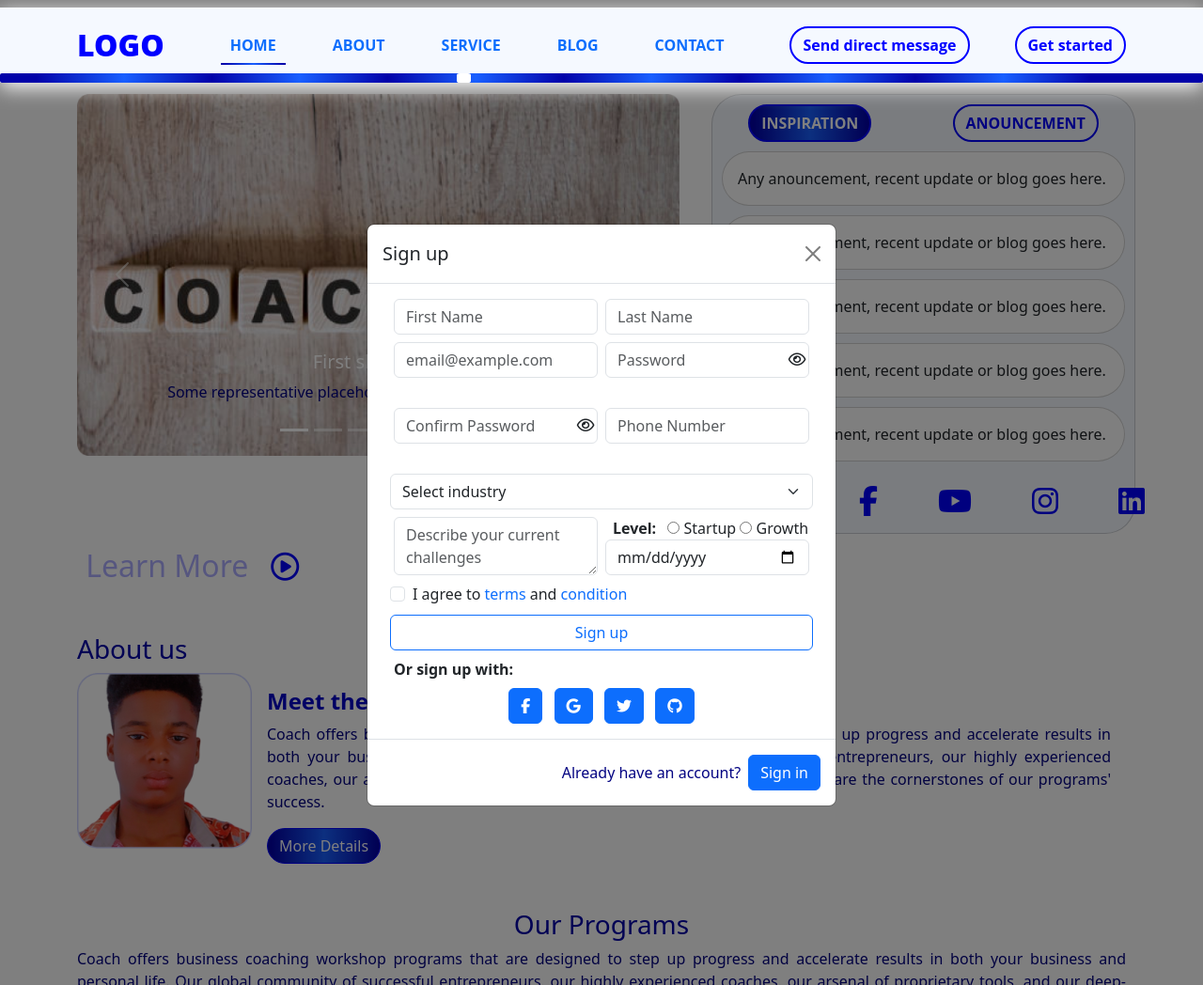
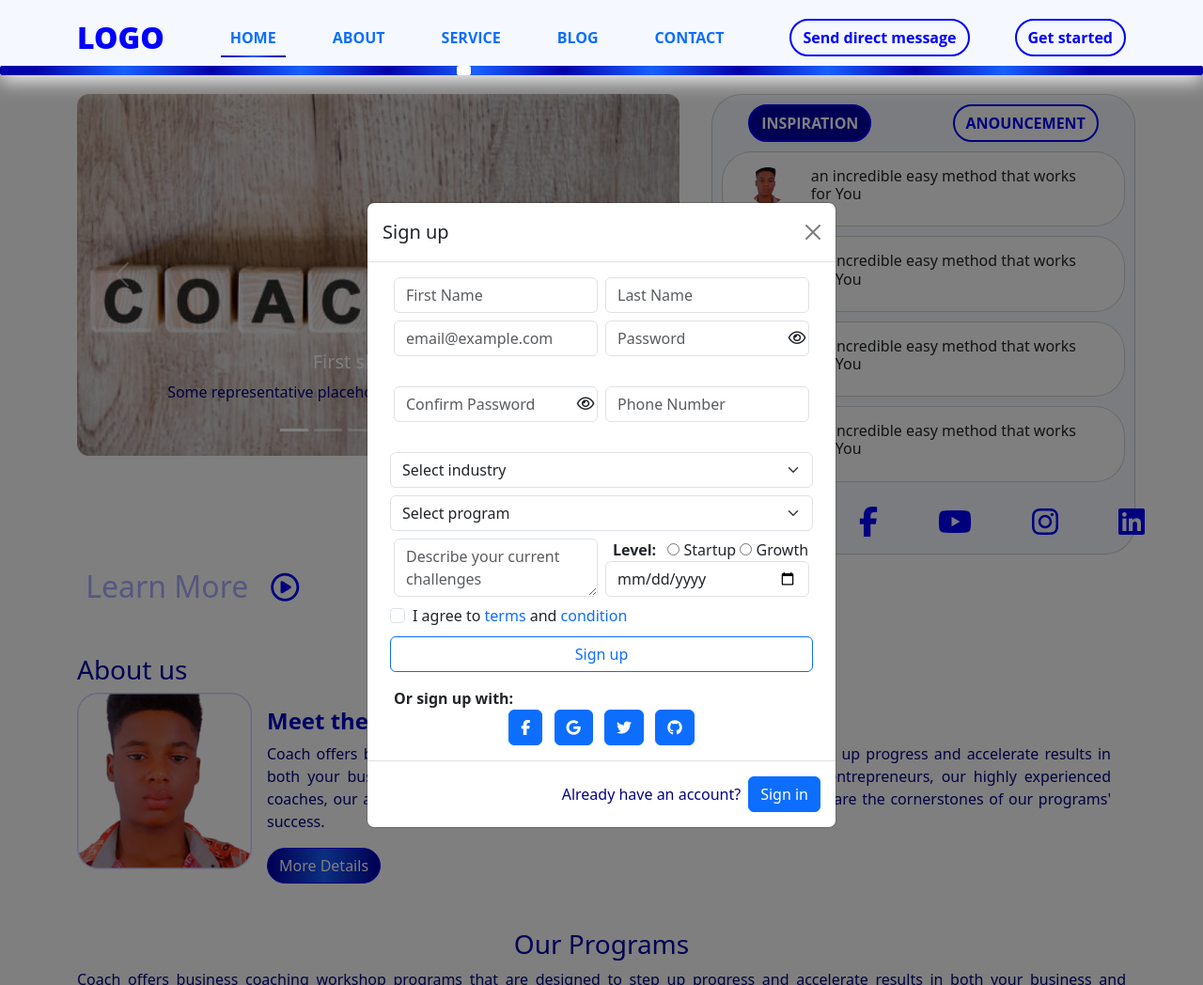
Before and after one commit to jvc-byte/coaching-site, a PHP site: page /HTML/index.php in a window 1280 px wide, after a click on "Get started". Shown: the whole page at 94% size. Run offline with PHP 8.4, Linux system fonts and the light colour scheme; some libraries are stand-ins or nearby versions; some web fonts are replaced.

Commit message:
started working on our programs to add modal

```diff
--- a/BLOG SITE/CSS/style.css
+++ b/BLOG SITE/CSS/style.css
@@ -14,6 +14,7 @@ a {
 /* CSS FOR HEADER.PHP STARTS HERE */
 .navbar {
     margin: 0.5em auto;
+    margin-top: 0;
     width: 100%;
     height: 5em;
     background-color: rgb(245, 249, 255);
@@ -88,12 +89,12 @@ a {
     }
 
     .navbar::after {
-       display: none;
+        display: none;
     }
 }
 
 @media (max-width: 235px) {
-    .get-started {
+    .anouncebtn {
         margin-top: 5px;
     }
 }
@@ -185,8 +186,8 @@ a {
 }
 
 /* CSS FOR HEADER.PHP ENDS HERE */
-
-
+/**********************************************************************************************************************/
+/**********************************************************************************************************************/
 /* CSS FOR INDEX.PHP STARTS HERE */
 body {
     margin-top: 100px;
@@ -197,6 +198,12 @@ body {
     top: -50%;
     left: 90%;
     cursor: pointer;
+}
+
+.forgotPass,
+.rememberMe {
+    margin-top: -0.1rem;
+    margin-bottom: 1rem;
 }
 
 .btn-toolbar {
@@ -212,12 +219,11 @@ body {
     margin: 0 10px 10px 10px;
 }
 
-#btn1,
-#btn2 {
+.inspirebtn,
+.anouncebtn {
     background-color: white;
     border-radius: 2rem;
     border: 2px solid blue;
-    background: none;
     color: blue;
     font-family: Open Sans;
     font-size: 1rem;
@@ -225,12 +231,11 @@ body {
     font-weight: 700;
 }
 
-#btn1,
-#btn2:hover {
-    background: linear-gradient(to right, rgba(2, 2, 169, 1) 3%, rgba(25, 95, 255, 1), rgba(2, 2, 169, 1) 98%);
+.inspirebtn,
+.anouncebtn:hover {
+    background-color: #0202a9;
     color: white;
-    border: 2px solid blue;
-    transition: .7s;
+    transition: .5s;
 }
 
 .socials .card-link i {
@@ -285,6 +290,12 @@ body {
 
 .success_card {
     height: 100%;
+    overflow: hidden;
+}
+
+.success_card img:hover {
+    transform: scale(1.15);
+    transition: transform 0.3s ease;
 }
 
 @media (max-width:768px) {
@@ -418,9 +429,13 @@ p {
     /* Initially hide the button */
 }
 
+#anouncement {
+    display: none;
+}
+
 /* CSS FOR INDEX.PHP ENDS HERE */
-
-
+/*************************************************************************************************************************/
+/*************************************************************************************************************************/
 /* CSS FOR FOOTER.PHP STARTS HERE */
 footer.bd-footer {
     color: white;
@@ -451,3 +466,4 @@ footer a {
 }
 
 /* CSS FOR FOOTER.PHP ENDS HERE */
+/***********************************************************************************************************************/
--- a/BLOG SITE/HTML/index.php
+++ b/BLOG SITE/HTML/index.php
@@ -73,6 +73,13 @@
                                 <option value="healthcare">Healthcare</option>
                                 <option value="agric">Agriculture</option>
                             </select>
+                            <select class="form-select col-6" id="industry" name="industry"
+                                aria-label="Select industry">
+                                <option selected>Select program</option>
+                                <option value="tech">classic</option>
+                                <option value="healthcare">p2p</option>
+                                <option value="agric">virtual</option>
+                            </select>
                             <!--Textarea-->
                             <div class="col-6">
                                 <textarea id="TextArea" class="md-textarea form-control"
@@ -101,6 +108,10 @@
                             </div>
                             <!-- sign up button -->
                             <button class="btn btn-outline-primary">Sign up</button>
+                        </div>
+                    </form>
+                    <div class="container mt-3">
+                        <div class="row">
                             <!-- Social sign up icon header -->
                             <strong>Or sign up with:</strong>
                             <!-- Social sign up icons starts -->
@@ -123,7 +134,7 @@
                             </div>
                             <!-- Social sign up icons ends -->
                         </div>
-                    </form>
+                    </div>
                     <!-- sign up form ends -->
                 </div>
                 <!-- modal body ends -->
@@ -167,16 +178,20 @@
                                     required><i class="fa-regular fa-eye fa-bounce pass_eye" id="passwordeye3"></i>
                             </div>
 
-                            <div class="form-check col-6">
+                            <div class="form-check rememberMe col-6">
                                 <input class="form-check-input" type="checkbox" value="" id="flexCheckDefault" required>
                                 <label class="form-check-label" for="flexCheckDefault">Remember me</label>
                             </div>
-                            <div class="col-6 text-end">
+                            <div class="col-6 forgotPass text-end">
                                 <!-- Simple link -->
                                 <a href="#!">Forgot password?</a>
                             </div>
                             <button class="btn btn-outline-primary">Sign in</button>
-                            <!-- Social sing up buttons -->
+                        </div>
+                    </form>
+                    <div class="container mt-4">
+                        <div class="row">
+                            <!-- Social sign up buttons -->
                             <b>Or sign in with:</b>
                             <div class="text-center">
                                 <button type="button" class="btn btn-primary btn-floating mx-1">
@@ -196,7 +211,7 @@
                                 </button>
                             </div>
                         </div>
-                    </form>
+                    </div>
                     <!-- sign in form ends -->
                 </div>
                 <!-- sign in modal body ends -->
@@ -267,7 +282,7 @@
                                         our arsenal of proprietary tools, and our deep-dive strategy sessions are the
                                         cornerstones of our programs' success.
                                     </p>
-                                    <a href="#" class="btn btn-outline-primary detail">More Details</a>
+                                    <a href="#" id="aboutusmoredetailbtn" class="btn btn-outline-primary detail">More Details</a>
                                     </p>
                                 </div>
                             </div>
--- a/BLOG SITE/include/ourProgramCard.php
+++ b/BLOG SITE/include/ourProgramCard.php
@@ -2,7 +2,7 @@
     <div class="card success_card">
         <img src="../IMAGE/div.post-image.png" class="card-img-top" alt="...">
         <div class="card-body">
-            <h5 class="card-title">The Signature Program - Classic</h5>
+            <h5 class="card-title">The Epicurean Program - Classic</h5>
             <p class="card-text">Our in-person workshops allow you to become fully immersed in the
                 strategy and planning of your life and business while connecting with your coach and
                 the
@@ -12,8 +12,8 @@
             </p>
         </div>
         <div class="card-body">
-            <a href="#" class="card-link btn btn-outline-primary  cardLink">More Details</a>
-            <a href="#" class="card-link btn btn-outline-primary cardLink">Levels, Dates & Fees</a>
+            <a href="#" class="card-link btn btn-outline-primary  cardLink" data-bs-toggle="modal"
+                data-bs-target="#classicprog">More Details</a>
         </div>
     </div>
 </div>
@@ -22,7 +22,7 @@
     <div class="card success_card">
         <img src="../IMAGE/div.post-image (1).png" class="card-img-top" alt="...">
         <div class="card-body">
-            <h5 class="card-title">The Signature Program - P2P</h5>
+            <h5 class="card-title">The Odyssey Program - P2P</h5>
             <p class="card-text">Our online workshops give you the proven benefits of Strategic
                 Coach
                 with the flexibility you need. With the ability to attend from anywhere in the
@@ -42,7 +42,7 @@
     <div class="card success_card">
         <img src="../IMAGE/div.post-image (1).png" class="card-img-top" alt="...">
         <div class="card-body">
-            <h5 class="card-title">The Signature Program - Virtual</h5>
+            <h5 class="card-title">The Astral Program - Virtual</h5>
             <p class="card-text">Our online workshops give you the proven benefits of Strategic
                 Coach
                 with the flexibility you need. With the ability to attend from anywhere in the
@@ -57,3 +57,50 @@
         </div>
     </div>
 </div>
+
+
+
+<!-- Modal for book advert starts -->
+<div class="modal fade" id="classicprog" tabindex="-1" aria-labelledby="staticBackdropLabel" aria-hidden="true">
+    <div class="modal-dialog modal-dialog-centered modal-dialog-scrollable">
+        <div class="modal-content BookModal">
+            <div class="modal-header">
+                <h1 class="modal-title fs-5" id="staticBackdropLabel">The Epicurean Program - Classic</h1>
+                <button type="button" class="btn-close" data-bs-dismiss="modal" aria-label="Close"></button>
+            </div>
+            <div class="modal-body">
+                <div>
+                    <p><b>Coaching Content:</b> Classic programs
+                        typically cover fundamental topics such as business ideation, marketresearch, business planning,
+                        marketing strategies, financial management, and scaling for growth.
+                    </p>
+                </div>
+                <div>
+                    <p><b>Level:</b> This program is designed for entrepreneurs who are in the early stages of their
+                        business journey, often at the startup phase.
+                    </p>
+                </div>
+
+                <div>
+                    <p>
+                        <b>Dates:</b> The program
+                        may be offered on a specific start and end date, with regular sessions over a set duration, such
+                        as 12 weeks.
+                    </p>
+                </div>
+                <div>
+                    <p>
+                        <b>Fees:</b> The fees for classic programs can vary widely depending on the coaching
+                        provider, the duration of the program, and the depth of coaching offered. It's common to find
+                        both free and paid classic programs, with paid programs ranging from a few hundred to a few
+                        thousand dollars.
+                    </p>
+                </div>
+            </div>
+            <div class="modal-footer">
+                <a href="#" class="card-link btn btn-outline-primary cardLink">Levels, Dates & Fees</a>
+            </div>
+        </div>
+    </div>
+</div>
+<!-- Modal for book advert ends -->
--- a/BLOG SITE/include/sliderCard.php
+++ b/BLOG SITE/include/sliderCard.php
@@ -1,13 +1,13 @@
 <div class="card carde main-card" style="width: 100%;">
     <div class="btn-toolbar justify-content-evenly" role="toolbar" aria-label="Toolbar with button groups">
-        <button id="btn1" class="btn btn-outline-primary custom-outline" type="submit" data-bs-toggle="collapse"
-            data-bs-target="#collapseExample" aria-expanded="false" aria-controls="collapseExample">INSPIRATION</button>
-        <button id="btn2" class="btn btn-outline-primary text-end ms-lg-5  custom-outline get-started"
-            data-bs-toggle="bringin" data-bs-target="#Example" aria-expanded="false" aria-controls="collapseExample"
+        <button id="btn1" class="btn btn-outline-primary inspirebtn" type="submit" data-bs-toggle="inspiration"
+            data-bs-target="#inspiration" aria-expanded="false" aria-controls="inspiration">INSPIRATION</button>
+        <button id="btn2" class="btn btn-outline-primary text-end ms-lg-5 anouncebtn"
+            data-bs-toggle="anounce" data-bs-target="#anouncement" aria-expanded="false" aria-controls="anouncement"
             type="submit">ANOUNCEMENT</button>
     </div>
 
-    <div class="collapse" id="collapseExample">
+    <div class="inspire" id="inspiration">
         <div class="card carde card-body">
             <div class="container">
                 <div class="row">
@@ -54,7 +54,7 @@
         </div>
     </div>
 
-    <div class="bringin" id="Example">
+    <div class="anounce" id="anouncement">
         <div class="card carde card-body">
             Any anouncement, recent update or blog goes here.
         </div>
```
Also changed, not shown: BLOG SITE/JS/script.js (+26 -9 lines).
